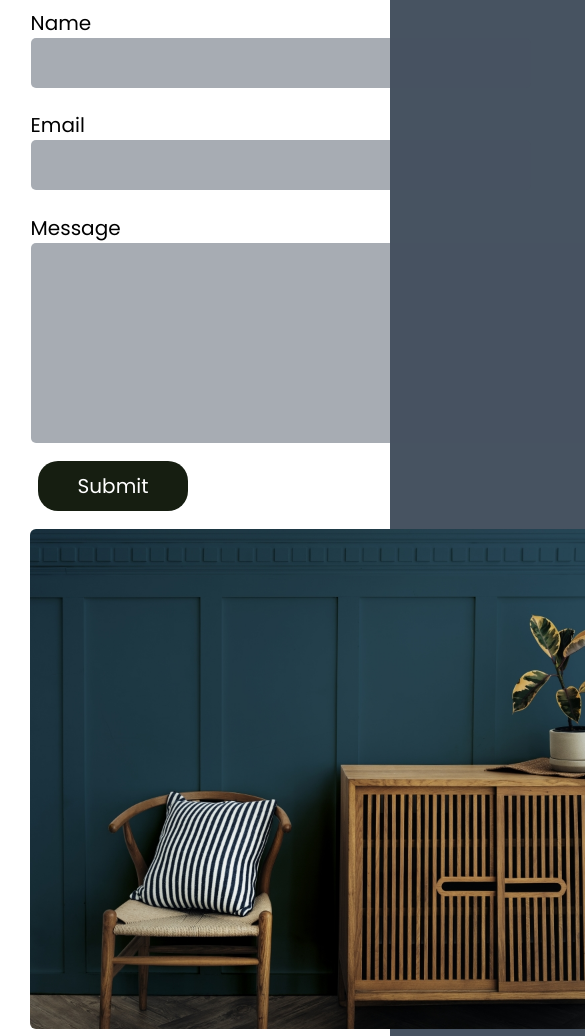
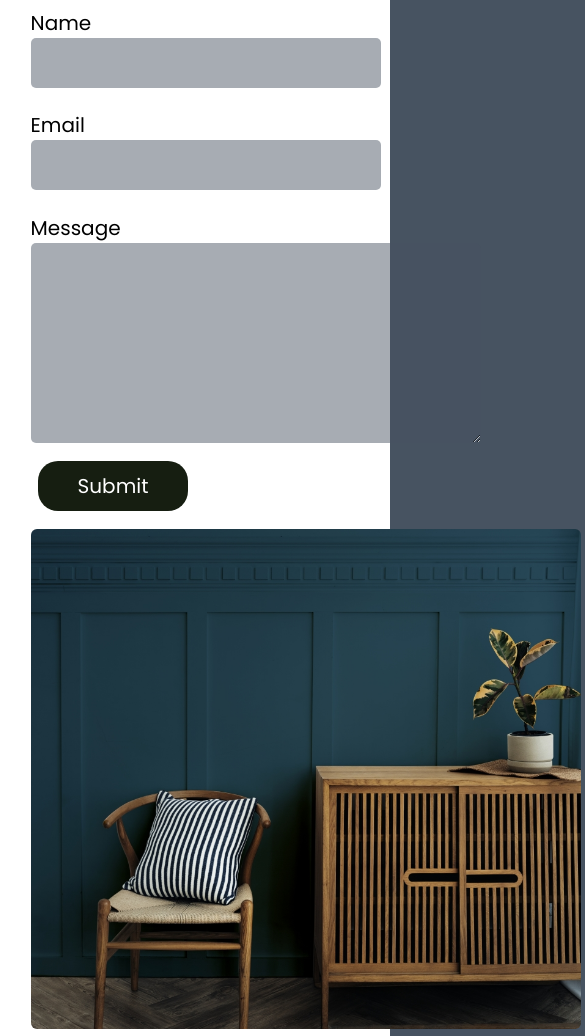
Before and after one commit to Queen-02/felt, a plain HTML site: page index.html in a window 390 px wide. Shown: the part 6026-7062 px from the top of the page, 585 px wide, since content can reach past the window. Drawn offline with Linux system fonts and the light colour scheme.

Commit message:
made changes to all photos

```diff
--- a/css/style.css
+++ b/css/style.css
@@ -320,7 +320,7 @@ h2 {
         display: block;
         margin-left: 5%;
         margin-right: auto;
-        margin-top: -25%;
+        margin-top: -35%;
     }
 
     .row img {
@@ -401,12 +401,12 @@ h2 {
     }
 
     .one {
-        width: 600px;
+        width: 550px;
         height: 500px;
     }
 
     .two {
-        width: 600px;
+        width: 550px;
         height: 500px;
     }
 }
@@ -469,8 +469,8 @@ label {
     #contact {
         background-color: #ffff;
         margin-top: 5%;
-        margin-right: auto;
-        margin-left: auto;
+
+        width: 100%;
     }
     .msg{
         display: block;
@@ -480,18 +480,33 @@ label {
         margin-right: auto;
         margin-left: 5%;
     }
+    .input{
+        width: 350px;
+        height: 50px;
+        background-color: #4753617a;
+        border: none;
+        border-radius: 5px;
+    }
+    .text{
+        background-color: #4753617a;
+        border: none;
+        border-radius: 5px;
+        width: 450px;
+    }
     .form h2{
         text-align: center;
     }
     .fotoo{
-        justify-items: center;
+        margin-right: auto;
+        margin-left: auto;
     }
     .fotoo img {
         object-fit: cover;
         height: 500px;
-        width: 600px;
+        width: 550px;
         border-radius: 6px;
         margin-left: 8%;
+
 
     }
 
```
